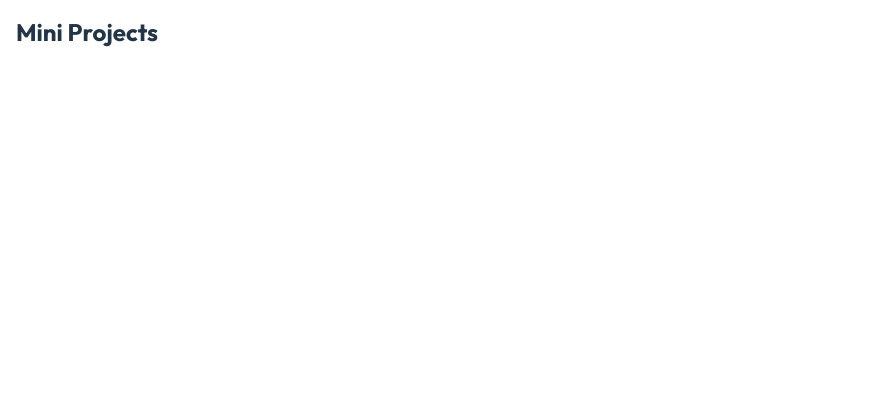
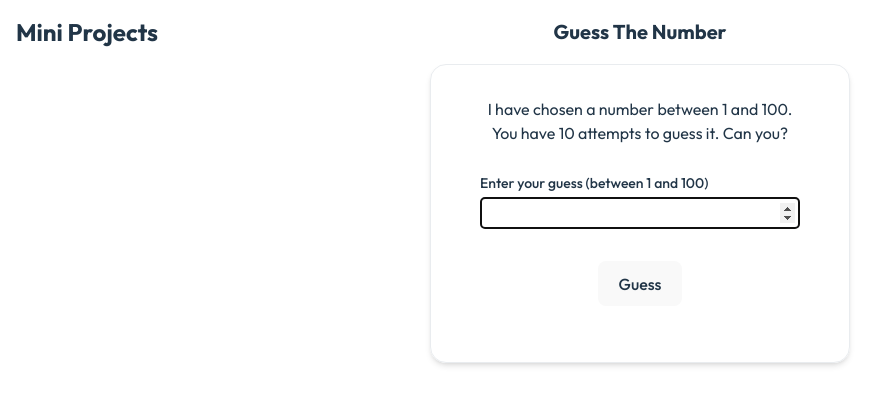
Before and after one commit to Akshay564/projects-hub, a React (Vite) app: page /guess-the-number in a window 1280 px wide. Before the commit this address had no page. Shown: the top 404 px of the page, without its empty margins (0-896 px from the left). Built offline with nearby package versions, Linux system fonts and the light colour scheme.

Commit message:
Add Guess The Number game with lazy loading and routing. Update Home page to include new game link and adjust CSS for consistent theming. Refactor Header to display current route title dynamically.

```diff
--- a/src/App.jsx
+++ b/src/App.jsx
@@ -1,10 +1,14 @@
 import "./App.css";
 import { Routes, Route } from "react-router-dom";
 import Home from "./pages/Home.jsx";
-import { Suspense } from "react";
+import { lazy, Suspense } from "react";
 import Header from "./components/Header.jsx";
 import Loading from "./components/Loading.jsx";
-import { Timer, Accordion, StarRating } from "./lazyImports.js";
+
+const Timer = lazy(() => import("./pages/timer.jsx"));
+const Accordion = lazy(() => import("./pages/Accordion.jsx"));
+const StarRating = lazy(() => import("./pages/StarRating.jsx"));
+const GuessTheNumber = lazy(() => import("./pages/GuessTheNumber.jsx"));
 
 function App() {
   return (
@@ -38,6 +42,14 @@ function App() {
                 </Suspense>
               }
             />
+            <Route
+              path="/guess-the-number"
+              element={
+                <Suspense fallback={<Loading />}>
+                  <GuessTheNumber />
+                </Suspense>
+              }
+            ></Route>
           </Routes>
         </div>
       </main>
--- a/src/components/Card.jsx
+++ b/src/components/Card.jsx
@@ -2,7 +2,7 @@ import { Link } from "react-router-dom";
 
 function Card({ title, description, link, onMouseEnter }) {
   return (
-    <div className="w-64 h-40 rounded-lg bg-gray-200 p-4 flex flex-col justify-between hover:bg-gray-300 hover:scale-105 transition-all duration-300">
+    <div className="rounded-lg bg-gray-200 p-4 flex flex-col justify-between hover:bg-gray-300 hover:scale-105 transition-all duration-300">
       <Link
         onMouseEnter={onMouseEnter}
         to={link}
--- a/src/components/Header.jsx
+++ b/src/components/Header.jsx
@@ -1,8 +1,17 @@
 import { useEffect, useState } from "react";
-import { Navigate, useNavigate } from "react-router-dom";
+import { useLocation, useNavigate } from "react-router-dom";
+
+const routeTitles = {
+  "/": "Mini Projects",
+  "/timer": "Timer",
+  "/accordion": "Accordion",
+  "/star-rating": "Star Rating",
+  "/guess-the-number": "Guess The Number",
+};
 
 export default function Header() {
   const navigate = useNavigate();
+  const location = useLocation();
   const [isScrolled, setIsScrolled] = useState(false);
 
   useEffect(() => {
@@ -18,15 +27,26 @@ export default function Header() {
     };
   }, []);
 
+  const currentTitle = routeTitles[location.pathname] || "Mini Projects";
+
   return (
     <div className="sticky top-0 z-10 bg-[var(--bg-color)]">
       <nav
-        className={`p-4 cursor-pointer transition-shadow ${
+        className={`flex flex-row p-4 transition-shadow ${
           isScrolled ? "shadow-md" : ""
         } font-bold text-2xl`}
-        onClick={() => navigate("/")}
       >
-        <h1>Mini Projects</h1>
+        <div className="flex-1">
+          <h1 className="w-max cursor-pointer" onClick={() => navigate("/")}>
+            Mini Projects
+          </h1>
+        </div>
+        <div className="flex flex-2  justify-center items-center">
+          {location.pathname !== "/" && (
+            <h2 className="text-xl">{currentTitle}</h2>
+          )}
+        </div>
+        <div className="flex-1"></div>
       </nav>
     </div>
   );
--- a/src/index.css
+++ b/src/index.css
@@ -4,6 +4,7 @@
 @theme {
   --font-primary: "Outfit", sans-serif;
   --font-star: "system-ui", sans-serif;
+  --color-primary: #646cff;
 }
 
 :root {
@@ -39,7 +40,7 @@
 
 a {
   font-weight: 500;
-  color: #646cff;
+  color: var(--color-primary);
   text-decoration: inherit;
 }
 a:hover {
@@ -61,7 +62,7 @@ button:not(:disabled):hover {
 }
 
 button:not(:disabled):hover {
-  border-color: #646cff;
+  border-color: var(--color-primary);
 }
 button:focus,
 button:focus-visible {
--- /dev/null
+++ b/src/pages/GuessTheNumber.jsx
@@ -0,0 +1,171 @@
+import { useRef, useState } from "react";
+
+const generateRandomNumber = () => Math.floor(Math.random() * 100) + 1;
+
+export default function GuessTheNumber() {
+  const [attempts, setAttempts] = useState(10);
+  const [guesses, setGuesses] = useState([]);
+  const [inputValue, setInputValue] = useState("");
+  const [gameState, setGameState] = useState("playing");
+  const [feedbackText, setFeedbackText] = useState(null);
+  const result = useRef(generateRandomNumber());
+
+  const resetGame = () => {
+    setAttempts(10);
+    setGuesses([]);
+    setInputValue("");
+    setGameState("playing");
+    setFeedbackText("");
+    result.current = generateRandomNumber();
+  };
+
+  const handleInputChange = (e) => {
+    const value = e.target.value;
+    if (value === "" || (Number(value) >= 1 && Number(value) <= 100)) {
+      setInputValue(value);
+    }
+  };
+
+  function handleSubmit(e) {
+    e.preventDefault();
+    const guessed = Number(inputValue);
+
+    // Validate input
+    if (guessed < 1 || guessed > 100) {
+      setFeedbackText("Please enter a number between 1 and 100");
+      return;
+    }
+
+    // Check for duplicate guess
+    if (guesses.includes(guessed)) {
+      setFeedbackText("You already tried this number!");
+      return;
+    }
+
+    // Update guesses and attempts
+    setGuesses((prev) => [...prev, guessed]);
+    setInputValue("");
+
+    if (guessed === result.current) {
+      setGameState("won");
+      setFeedbackText(
+        <>
+          Congratulations!
+          <br />
+          You found the number in {10 - attempts + 1} attempts!
+        </>
+      );
+      return;
+    }
+
+    const remainingAttempts = attempts - 1;
+    setAttempts(remainingAttempts);
+
+    if (remainingAttempts <= 0) {
+      setGameState("lost");
+      setFeedbackText(`Game Over! The number was ${result.current}`);
+      return;
+    }
+
+    setFeedbackText(
+      guessed > result.current
+        ? `${guessed} is too high`
+        : `${guessed} is too low`
+    );
+  }
+
+  return (
+    <div
+      role="main"
+      aria-label="Guess The Number Game"
+      className="flex flex-col items-center justify-center h-full max-w-[420px] mx-auto py-6 px-2.5 rounded-2xl shadow-md border-[#e9ecef] border-1"
+    >
+      <p className="py-2 text-center leading-normal" aria-live="polite">
+        I have chosen a number between 1 and 100.
+        <br /> You have {attempts} {attempts === 1 ? "attempt" : "attempts"} to
+        guess it. Can you?
+      </p>
+
+      <form
+        onSubmit={handleSubmit}
+        className="flex flex-col w-full max-w-xs"
+        aria-label="Guess form"
+      >
+        <div className="flex flex-col my-4">
+          <label
+            htmlFor="guess-number"
+            className="block text-sm font-medium py-1"
+          >
+            Enter your guess (between 1 and 100)
+          </label>
+          <input
+            autoFocus
+            id="guess-number"
+            type="number"
+            min="1"
+            max="100"
+            value={inputValue}
+            onChange={handleInputChange}
+            disabled={gameState !== "playing"}
+            required
+            aria-label="Number input"
+            aria-invalid={
+              inputValue !== "" &&
+              (Number(inputValue) < 1 || Number(inputValue) > 100)
+            }
+            aria-disabled={gameState !== "playing"}
+            className="border-1 border-[var(--color-primary)] rounded-sm h-8 pl-2 pr-1"
+          />
+        </div>
+
+        <div className="flex gap-2 justify-center">
+          <button
+            type="submit"
+            disabled={gameState !== "playing"}
+            className="my-4 px-4 py-2 disabled:opacity-50"
+            aria-disabled={gameState !== "playing"}
+            aria-label={
+              gameState === "playing" ? "Submit your guess" : "Game is over"
+            }
+          >
+            Guess
+          </button>
+          {gameState !== "playing" && (
+            <button
+              type="button"
+              onClick={resetGame}
+              className="my-4 px-4 py-2"
+              aria-label="Start a new game"
+            >
+              Play Again
+            </button>
+          )}
+        </div>
+      </form>
+
+      <div className="mt-4 text-center" role="status" aria-live="polite">
+        {feedbackText && (
+          <p
+            className={`text-lg font-medium ${
+              gameState === "won"
+                ? "text-green-600"
+                : gameState === "lost"
+                ? "text-red-600"
+                : ""
+            }`}
+          >
+            {feedbackText}
+          </p>
+        )}
+        {guesses.length > 0 && (
+          <p
+            className="mt-2"
+            aria-label={`Previous guesses: ${guesses.join(", ")}`}
+          >
+            Your guesses: {guesses.join(", ")}
+          </p>
+        )}
+      </div>
+    </div>
+  );
+}
--- a/src/pages/Home.jsx
+++ b/src/pages/Home.jsx
@@ -1,5 +1,4 @@
 import Card from "../components/Card";
-import { Timer, Accordion, StarRating } from "../lazyImports.js";
 
 function Home() {
   const cards = [
@@ -7,23 +6,38 @@ function Home() {
       title: "Timer",
       description: "A timer to help you focus on your work.",
       link: "/timer",
-      onMouseEnter: () => Timer.preload(),
+      onMouseEnter: () => {
+        import("./timer.jsx");
+      },
     },
     {
       title: "Accordion",
       description: "A simple accordion to help you manage your tasks.",
       link: "/accordion",
-      onMouseEnter: () => Accordion.preload(),
+      onMouseEnter: () => {
+        import("./Accordion.jsx");
+      },
     },
+
     {
       title: "Star Rating",
       description: "A simple star rating to help you rate your tasks.",
       link: "/star-rating",
-      onMouseEnter: () => StarRating.preload(),
+      onMouseEnter: () => {
+        import("./StarRating.jsx");
+      },
+    },
+    {
+      title: "Guess The Number",
+      description: "A simple guess the number game.",
+      link: "/guess-the-number",
+      onMouseEnter: () => {
+        import("./GuessTheNumber.jsx");
+      },
     },
   ];
   return (
-    <div className="flex flex-col gap-4">
+    <div className="flex flex-col gap-4 w-8/12 m-auto">
       <div className="flex flex-col gap-2">
         <h1 className="font-bold text-2xl">Welcome to the Home Page</h1>
         <p className="italic">
@@ -31,7 +45,7 @@ function Home() {
           navigate to the corresponding page.
         </p>
       </div>
-      <div className="flex flex-wrap gap-4">
+      <div className="grid grid-cols-1 sm:grid-cols-2 md:grid-cols-3 lg:grid-cols-4 gap-4">
         {cards.map((card) => (
           <Card onMouseEnter={card.onMouseEnter} key={card.link} {...card} />
         ))}
--- a/src/pages/StarRating.module.css
+++ b/src/pages/StarRating.module.css
@@ -4,7 +4,10 @@
   height: 4px;
   background: #ddd;
   border-radius: 2px;
-  background-image: var(--slider-color, linear-gradient(#646cff, #646cff));
+  background-image: var(
+    --slider-color,
+    linear-gradient(var(--color-primary), var(--color-primary))
+  );
   background-size: var(--range-progress) 100%;
   background-repeat: no-repeat;
 }
@@ -15,7 +18,7 @@
   width: 16px;
   height: 16px;
   border-radius: 50%;
-  background: var(--thumb-color, #646cff);
+  background: var(--thumb-color, var(--color-primary));
   cursor: pointer;
   border: none;
 }
@@ -24,7 +27,7 @@
   width: 16px;
   height: 16px;
   border-radius: 50%;
-  background: var(--thumb-color, #646cff);
+  background: var(--thumb-color, var(--color-primary));
   cursor: pointer;
   border: none;
 }
```
Also changed, not shown: 1 other file (tests, documents, lock files or other folders).
